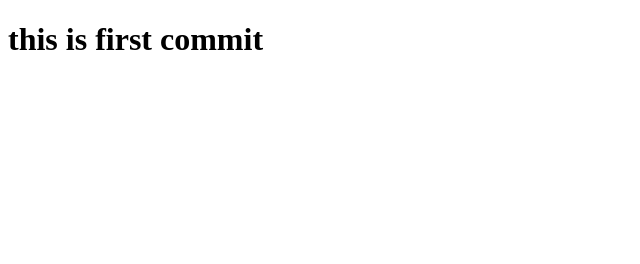
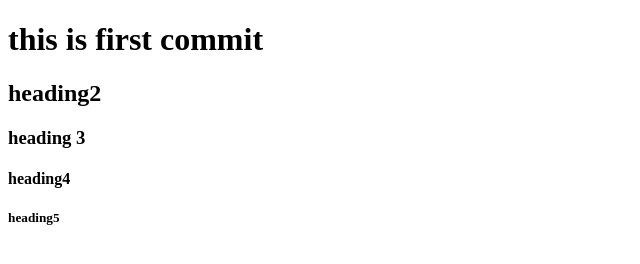
Before and after one commit to PatelAbhi04/newhandsongit, a plain HTML site: page index.html in a window 1280 px wide. Shown: the whole page, without its empty margins (0-640 px from the left). Drawn offline with Linux system fonts and the light colour scheme.

Commit message:
stash done master

```diff
--- a/index.html
+++ b/index.html
@@ -7,5 +7,9 @@
 </head>
 <body>
     <h1> this is first commit</h1>
+    <h2>heading2</h2>
+    <h3>heading 3</h3>
+    <h4>heading4</h4>
+    <h5>heading5</h5>
 </body>
 </html>
```
